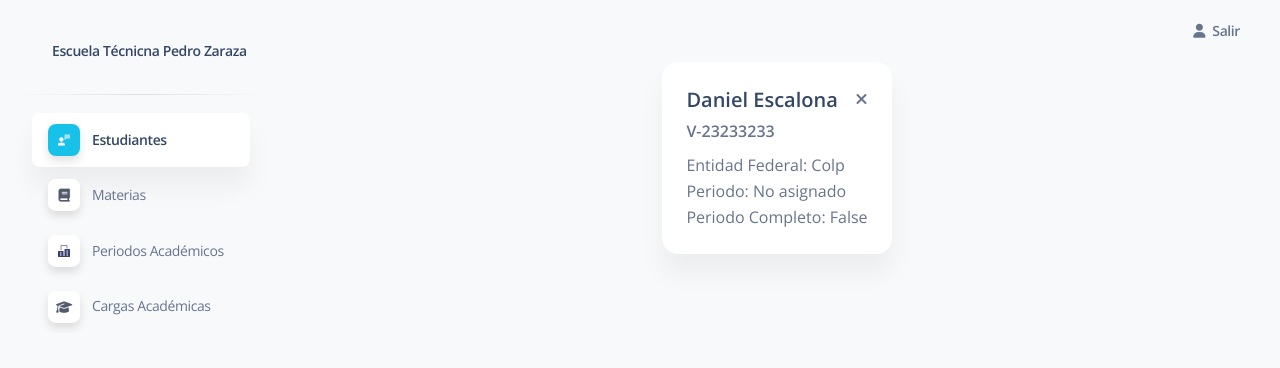
After one commit to georgbztt/ETPZ, a Django app: page /estudiantes/6 in a window 1280 px wide. The commit adds this page. Shown: the top 368 px of the page. Run offline with Django 3.2, Linux system fonts and the light colour scheme; a user stored in the database is signed in; data comes from the database, SQL or seed files in the repository; both versions use the stored data as it was after the commit; some libraries are stand-ins or nearby versions.

Commit message:
helpme 2

```diff
--- a/apps/home/models.py
+++ b/apps/home/models.py
@@ -65,7 +65,7 @@ class Carga(models.Model):
 
 class Periodo(models.Model):
 
-    fecha = models.DateField(null=True)
+    fecha = models.DateField(unique=True, null=True)
     carga = models.ForeignKey('home.Carga', on_delete=models.RESTRICT, null=True)
 
     class Meta:
--- a/apps/home/urls.py
+++ b/apps/home/urls.py
@@ -12,16 +12,27 @@ urlpatterns = [
     path('', views.index, name='home'),
 
     path('materias', views.materias, name='materia'),
-    path('materias/crear', views.materiasCrear, name='materia_crear'),
-    path('materias/<str:pk>/editar', views.materiasEditar, name='materia_editar'),
+    path('materias/crear', views.materiaCrear, name='materia_crear'),
+    path('materias/<str:pk>/editar', views.materiaEditar, name='materia_editar'),
+    path('materias/<str:pk>/eliminar', views.materiaEliminar, name='materia_eliminar'),
+
     path('cargas', views.cargas, name='carga'),
-    path('cargas/crear', views.cargasCrear, name='carga_crear'),
-    path('cargas/<str:pk>/editar', views.cargasEditar, name='carga_editar'),
-    path('periodos', views.periodos, name='periodo'),
-    path('notas/<str:pd>/carga', views.carga_notas, name='carga_notas'),
+    path('cargas/crear', views.cargaCrear, name='carga_crear'),
+    path('cargas/<str:pk>/editar', views.cargaEditar, name='carga_editar'),
+    path('cargas/<str:pk>/eliminar', views.cargaEliminar, name='carga_eliminar'),
+
     path('estudiantes', views.estudiantes, name='estudiante'),
+    path('estudiantes/<str:pk>', views.estudianteVer, name='estudiante_ver'),
     path('estudiantes/crear', views.estudianteCrear, name='estudiante_crear'),
     path('estudiantes/<str:pk>/editar', views.estudianteEditar, name='estudiante_editar'),
+    path('estudiantes/<str:pk>/eliminar', views.estudianteEliminar, name='estudiante_eliminar'),
+
+    path('notas/<str:pd>/carga', views.carga_notas, name='carga_notas'),
+    path('periodos', views.periodos, name='periodo'),
+    path('periodos/crear', views.periodoCrear, name='periodo_crear'),
+    path('periodos/<str:pk>/editar', views.periodoEditar, name='periodo_editar'),
+    path('periodos/<str:pk>/eliminar', views.periodoEliminar, name='periodo_eliminar'),
+
 
     # Matches any html file
     #re_path(r'^.*\.*', views.pages, name='pages'),
--- a/apps/home/views.py
+++ b/apps/home/views.py
@@ -53,18 +53,6 @@ def pages(request):
         return HttpResponse(html_template.render(context, request))
 
 #----------------------------------------------------------------------------------
-@login_required(login_url="/login/")
-def periodos(request):
-    periodos = Periodo.objects.all().annotate(num_estudiantes=Count('estudiante'))
-
-    context={
-        'periodos':periodos,
-        'segment':'periodo',
-        'title':'Periodos',
-        'table':'home/table-content/periodos.html',
-    }
-
-    return render(request, 'home/table.html', context)
 
 @login_required(login_url="/login/")
 def materias(request):
@@ -92,7 +80,7 @@ def materias(request):
 
 @login_required
 @permission_required('home.add_estudiante', raise_exception=True)#type:ignore
-def materiasCrear(request):
+def materiaCrear(request):
     form = materiaForm(request.POST or None)
     content = 'home/form-content/materia_form.html'
     context = {
@@ -114,7 +102,7 @@ def materiasCrear(request):
 
 @login_required
 @permission_required('home.change_materia', raise_exception=True)#type:ignore
-def materiasEditar(request, pk):
+def materiaEditar(request, pk):
     obj = get_object_or_404(Materia, pk=pk)
     form = materiaForm(request.POST or None, instance=obj)
     content = 'home/form-content/materia_form.html'
@@ -134,6 +122,16 @@ def materiasEditar(request, pk):
             print(form.errors)
 
     return render(request, 'layouts/form.html', context)
+
+@login_required(login_url="/login/")
+@permission_required('home.delete_materia', raise_exception=True)#Validar permiso
+def materiaEliminar(request, pk):
+    materia = get_object_or_404(Materia, pk=pk)#Obtener el materia a eliminar
+    materia.delete()#Eliminar
+
+    if 'next' in request.GET:
+        return redirect(request.GET.get('next'))#Evaluar si existe una página a la que redireccionar y redireccionar
+    return redirect('materia')#Redireccionar normalmente
 
 @login_required(login_url="/login/")
 def cargas(request):
@@ -160,8 +158,8 @@ def cargas(request):
     return render(request, 'home/table.html', context)
 
 @login_required
-@permission_required('home.add_estudiante', raise_exception=True)#type:ignore
-def cargasCrear(request):
+@permission_required('home.add_carga', raise_exception=True)#type:ignore
+def cargaCrear(request):
     form = cargaForm(request.POST or None)
     content = 'home/form-content/carga_form.html'
     context = {
@@ -183,7 +181,7 @@ def cargasCrear(request):
 
 @login_required
 @permission_required('home.change_carga', raise_exception=True)#type:ignore
-def cargasEditar(request, pk):
+def cargaEditar(request, pk):
     obj = get_object_or_404(Carga, pk=pk)
     form = cargaForm(request.POST or None, instance=obj)
     content = 'home/form-content/carga_form.html'
@@ -203,6 +201,16 @@ def cargasEditar(request, pk):
             print(form.errors)
 
     return render(request, 'layouts/form.html', context)
+
+@login_required(login_url="/login/")
+@permission_required('home.delete_carga', raise_exception=True)#Validar permiso
+def cargaEliminar(request, pk):
+    carga = get_object_or_404(Carga, pk=pk)#Obtener la carga a eliminar
+    carga.delete()#Eliminar
+
+    if 'next' in request.GET:
+        return redirect(request.GET.get('next'))#Evaluar si existe una página a la que redireccionar y redireccionar
+    return redirect('carga')#Redireccionar normalmente
 
 @login_required(login_url="/login/")
 def estudiantes(request):
@@ -228,6 +236,13 @@ def estudiantes(request):
         return JsonResponse({'table_html': table_html, })#JsonResponse para manejar con JavaScript y recargar un segmento de la página
 
     return render(request, 'home/table.html', context)
+
+@login_required(login_url="/login/")
+@permission_required('home.view_estudiante', raise_exception=True)#Validar permiso
+def estudianteVer(request, pk):
+    estudiante = get_object_or_404(Estudiante, pk=pk)#Obtener el estudiante a eliminar
+    notas = Nota.objects.filter(Q(estudiante_id=pk)|Q(periodo=estudiante.periodo))
+    return render(request, 'home/perfil_estudiante.html', {'estudiante':estudiante, 'notas':notas, 'segment':'estudiante'})#Redireccionar normalmente
 
 @login_required
 @permission_required('home.add_estudiante', raise_exception=True)#type:ignore
@@ -273,6 +288,16 @@ def estudianteEditar(request, pk):
             print(form.errors)
 
     return render(request, 'layouts/form.html', context)
+
+@login_required(login_url="/login/")
+@permission_required('home.delete_estudiante', raise_exception=True)#Validar permiso
+def estudianteEliminar(request, pk):
+    estudiante = get_object_or_404(Estudiante, pk=pk)#Obtener el estudiante a eliminar
+    estudiante.delete()#Eliminar
+
+    if 'next' in request.GET:
+        return redirect(request.GET.get('next'))#Evaluar si existe una página a la que redireccionar y redireccionar
+    return redirect('estudiante')#Redireccionar normalmente
 
 @login_required(login_url="/login/")
 def carga_notas(request, pd):
@@ -324,3 +349,83 @@ def carga_notas(request, pd):
         }
 
     return render(request, 'home/carga_de_notas.html', context)
+
+@login_required(login_url="/login/")
+def periodos(request):
+    periodos = Periodo.objects.all().annotate(num_estudiantes=Count('estudiante'))
+
+    buscar = request.GET.get('buscar')#Tomar texto del buscador
+    if buscar:#Si exste, filtrar
+        periodos = periodos.filter(Q(fecha__icontains=buscar)|Q(carga__titulo__icontains=buscar))
+
+    table = 'home/table-content/periodos.html'
+
+    context={
+        'periodos':periodos,
+        'segment':'periodo',
+        'title':'Periodos',
+        'buscar':True,
+        'table':table,
+        'url_crear':'/periodos/crear'
+    }
+
+    if request.headers.get('x-requested-with') == 'XMLHttpRequest':#Evaluar si es una petición AJAX
+        table_html = render_to_string(table, context, request)#Rendereziar los datos en una plantilla de tabla reducida
+        return JsonResponse({'table_html': table_html, })#JsonResponse para manejar con JavaScript y recargar un segmento de la página
+
+    return render(request, 'home/table.html', context)
+
+@login_required
+@permission_required('home.add_periodo', raise_exception=True)#type:ignore
+def periodoCrear(request):
+    form = periodoForm(request.POST or None)
+    content = 'home/form-content/periodo_form.html'
+    context = {
+        'form':form,
+        'segment':'periodo',
+        'title':'Registrar Periodo académico',
+        'content':content
+    }
+    if request.POST:
+        if form.is_valid():
+            form.save(commit=False)
+            #validación
+            form.save()
+            return redirect('periodo')
+        else:
+            print(form.errors)
+
+    return render(request, 'layouts/form.html', context)
+
+@login_required
+@permission_required('home.change_periodo', raise_exception=True)#type:ignore
+def periodoEditar(request, pk):
+    obj = get_object_or_404(Periodo, pk=pk)
+    form = periodoForm(request.POST or None, instance=obj)
+    content = 'home/form-content/periodo_form.html'
+    context = {
+        'form':form,
+        'segment':'periodo',
+        'title':'Editar Periodo académico',
+        'content':content
+    }
+    if request.POST:
+        if form.is_valid():
+            form.save(commit=False)
+            #validación
+            form.save()
+            return redirect('periodo')
+        else:
+            print(form.errors)
+
+    return render(request, 'layouts/form.html', context)
+
+@login_required(login_url="/login/")
+@permission_required('home.delete_periodo', raise_exception=True)#Validar permiso
+def periodoEliminar(request, pk):
+    periodo = get_object_or_404(Periodo, pk=pk)#Obtener la periodo a eliminar
+    periodo.delete()#Eliminar
+
+    if 'next' in request.GET:
+        return redirect(request.GET.get('next'))#Evaluar si existe una página a la que redireccionar y redireccionar
+    return redirect('periodo')#Redireccionar normalmente
--- a/apps/static/assets/css/base.css
+++ b/apps/static/assets/css/base.css
@@ -21,6 +21,31 @@
   color: var(--bs-danger);
   font-size: x-small;
   margin-bottom: -2em;
+}
+
+.del-icon{
+  color: var(--bs-body-color);
+  cursor: pointer !important;
+}
+.del-icon:hover{
+  color: var(--bs-danger);
+}
+
+.info-icon{
+  color: var(--bs-body-color);
+  cursor: pointer !important;
+}
+.info-icon:hover{
+  color: var(--bs-primary);
+}
+
+.close-card-x {
+  user-select: none;
+  position: absolute;
+  right: 0;
+  margin-right: 1.5em;
+  margin-top: .3em;
+  cursor: pointer;
 }
 
 /* Select2 Styles Override  */
@@ -133,6 +158,8 @@ scrollbar-width: none;  /* Firefox */
 
 .select2-container--default .select2-search--dropdown .select2-search__field {
   border-radius: 0.375rem !important;
+  background: transparent;
+  color: var(--bs-body-color);
 }
 
 .select2-container--open .select2-dropdown--below {
--- a/apps/templates/home/form-content/estudiante_form.html
+++ b/apps/templates/home/form-content/estudiante_form.html
@@ -39,7 +39,6 @@
         $('#ci_tipo').select2({
             minimumResultsForSearch: Infinity,
 		    placeholder: '-',
-		    allowClear: true,
 		    width: '100%',
 		    selectionCssClass: ':all:',
 		    dropdownCssClass: ':all:'
--- /dev/null
+++ b/apps/templates/home/perfil_estudiante.html
@@ -0,0 +1,52 @@
+{% extends 'layouts/base.html' %}
+
+{% block content %}
+{% load tags %}
+<div class="d-flex justify-content-center">
+    <div class="card flex-shrink-1">
+        <div class="card-body">
+            <i class="fas fa-times close-card-x" onClick="window.history.back();return false;"></i>
+            <h5 class="card-title">{{ estudiante.nombre }} {{ estudiante.apellido }}</h5>
+            <h6 class="card-subtitle mb-2 text-muted">{{ estudiante.ci_tipo }}-{{ estudiante.ci|remove_dot }}</h6>
+            <p class="card-text">
+                Entidad Federal: {{ estudiante.entidad_federal }}<br>
+                Periodo: {{ estudiante.periodo|default_if_none:'No asignado' }}<br>
+                Periodo Completo: {{ estudiante.periodo_completo }}
+            </p>
+            {% comment %}
+            <a href="{% url 'estudiante_editar' estudiante.id %}" class="card-link"><i class="fas fa-edit"></i> Editar</a>
+            <a href="{% url 'estudiante_eliminar' estudiante.id %}" class="card-link"><i class="fas fa-trash"></i> Eliminar</a>
+            {% endcomment %}
+            {% if estudiante.periodo %}
+            <h5>Notas Periodo Actual</h5>
+            <div class="table-responsive p-0">
+                <table class="table">
+                  <thead>
+                    <tr>
+                      <th class="text-xs">Materia</th>
+                      <th class="text-center text-xs">Lapso 1</th>
+                      <th class="text-center text-xs">Lapso 2</th>
+                      <th class="text-center text-xs">Lapso 3</th>
+                      <th class="text-center text-xs">Promedio</th>
+                      <th class="text-center text-xs">Reparación</th>
+                    </tr>
+                  </thead>
+                  <tbody>
+                    {% for nota in notas %}
+                      <tr>
+                        <td class="">{{ nota.materia|default_if_none:'-' }}</td>
+                        <td class="text-center">{{ nota.lapso_1|default_if_none:'-' }}</td>
+                        <td class="text-center">{{ nota.lapso_2|default_if_none:'-' }}</td>
+                        <td class="text-center">{{ nota.lapso_3|default_if_none:'-' }}</td>
+                        <td class="text-center">{{ nota.promedio|default_if_none:'-' }}</td>
+                        <td class="text-center">{{ nota.reparacion|default_if_none:'-' }}</td>
+                      </tr>
+                    {% endfor %}
+                  </tbody>
+                </table>
+            </div>
+            {% endif %}
+        </div>
+    </div>
+</div>
+{% endblock content %}
--- a/apps/templates/home/table-content/cargas.html
+++ b/apps/templates/home/table-content/cargas.html
@@ -12,10 +12,11 @@
         <td class="font-weight-bold ps-4">
           <h6 class="text-sm m-0">{{ carga.titulo }}</h6>
         </td>
-        <td class="font-weight-bold align-middle text-center">
+        <td class="font-weight-bold align-middle text-center user-select-none">
           <a href="{% url 'carga_editar' carga.id %}">
             <i class="fa fa-pencil" aria-hidden="true"></i>
           </a>
+          {% include 'includes/del_modal.html' with target=carga.id objeto='la Carga Academica' url_name='carga_eliminar' %}
         </td>
       </tr>
       {% endfor %}
--- a/apps/templates/home/table-content/materias.html
+++ b/apps/templates/home/table-content/materias.html
@@ -16,6 +16,7 @@
           <a href="{% url 'materia_editar' materia.id %}">
             <i class="fa fa-pencil" aria-hidden="true"></i>
           </a>
+          {% include 'includes/del_modal.html' with target=materia.id objeto='la Materia' url_name='materia_eliminar' %}
         </td>
       </tr>
       {% endfor %}
--- a/apps/templates/includes/sidebar.html
+++ b/apps/templates/includes/sidebar.html
@@ -91,6 +91,7 @@
         </a>
       </li>
 
+      {% comment %}
       <li class="nav-item">
         <a class="nav-link {% if 'nota' in segment %} active {% endif %}" href="#">
           <div class="icon icon-shape icon-sm shadow border-radius-md bg-white text-center me-2 d-flex align-items-center justify-content-center">
@@ -100,7 +101,6 @@
         </a>
       </li>
 
-      {% comment %}
       <li class="nav-item mt-3">
         <h6 class="ps-4 ms-2 text-uppercase text-xs font-weight-bolder opacity-6">Account pages</h6>
       </li>
```
Also changed, not shown: apps/home/forms.py (+11 -0 lines), apps/templates/home/form-content/periodo_form.html (added, +29 -0 lines), apps/templates/home/table-content/estudiantes.html (+8 -1 lines), apps/templates/home/table-content/periodos.html (+10 -2 lines), apps/templates/includes/del_modal.html (added, +23 -0 lines), db.sqlite3.
